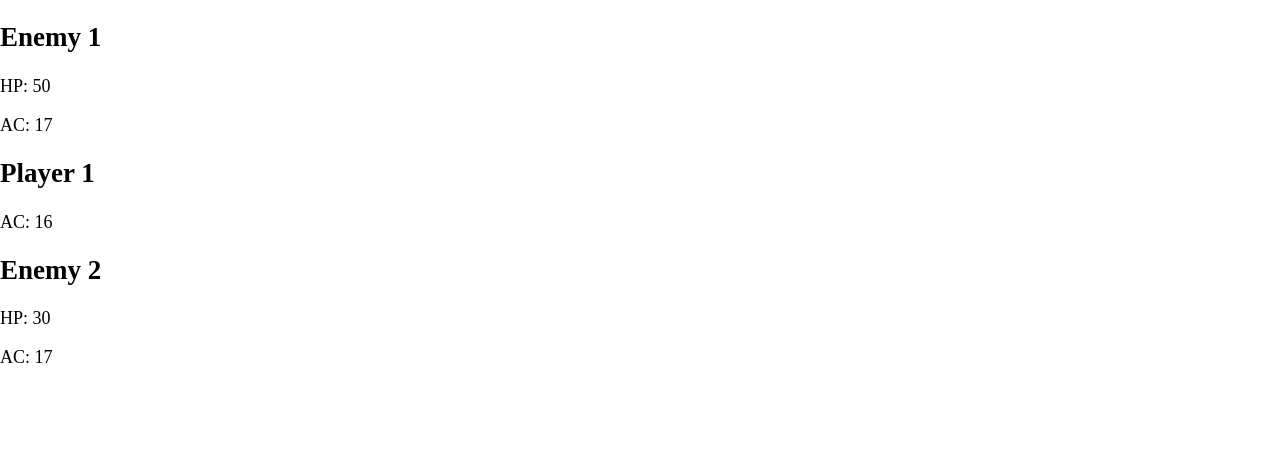
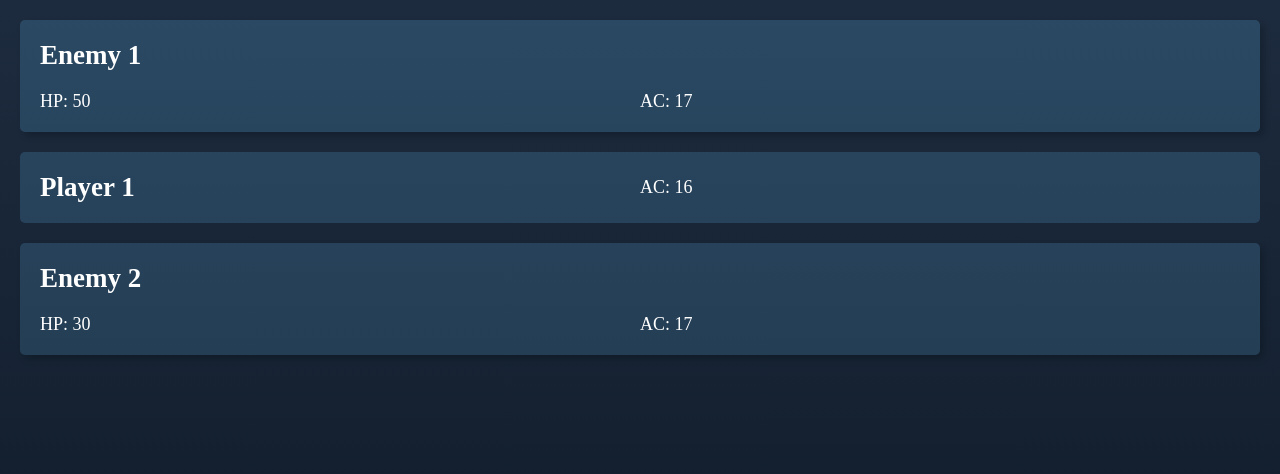
Before and after one commit to ninasander/capstone-project, a React (Create React App) app: page / in a window 1280 px wide. Shown: the top 474 px of the page. Built offline with nearby package versions, Linux system fonts and the light colour scheme.

Commit message:
Add styles to EncounterPage components

```diff
--- a/src/EncounterPage/EnemyEntry.js
+++ b/src/EncounterPage/EnemyEntry.js
@@ -1,11 +1,37 @@
 import React from 'react'
+import styled from 'styled-components/macro'
 
 export default function EnemyEntry({ enemy, ac, maxHP }) {
   return (
-    <div>
+    <EnemyEntryStyled>
       <h2>{enemy}</h2>
       <p>HP: {maxHP}</p>
       <p>AC: {ac}</p>
-    </div>
+    </EnemyEntryStyled>
   )
 }
+
+const EnemyEntryStyled = styled.div`
+  margin: 20px;
+  padding: 20px;
+  display: grid;
+  grid-template-columns: 1fr 1fr;
+  background: hsla(208, 40%, 28%, 1);
+  background: linear-gradient(
+      180deg,
+      hsla(208, 40%, 28%, 1) 0%,
+      hsla(208, 40%, 23%, 1) 51%,
+      hsla(207, 38%, 18%, 1) 100%
+    )
+    fixed no-repeat;
+  color: white;
+  border-radius: 5px;
+  box-shadow: 4px 4px 6px rgba(8, 15, 21, 0.3);
+  h2 {
+    grid-column: span 2;
+    margin: 0;
+  }
+  p {
+    margin: 20px 0 0;
+  }
+`
--- a/src/EncounterPage/PlayerEntry.js
+++ b/src/EncounterPage/PlayerEntry.js
@@ -1,10 +1,32 @@
 import React from 'react'
+import styled from 'styled-components/macro'
 
 export default function PlayerEntry({ player, ac }) {
   return (
-    <div>
+    <PlayerEntryStyled>
       <h2>{player}</h2>
       <p>AC: {ac}</p>
-    </div>
+    </PlayerEntryStyled>
   )
 }
+
+const PlayerEntryStyled = styled.div`
+  margin: 20px;
+  padding: 20px;
+  display: grid;
+  grid-template-columns: 1fr 1fr;
+  background: linear-gradient(
+      180deg,
+      hsla(208, 40%, 28%, 1) 0%,
+      hsla(208, 40%, 23%, 1) 51%,
+      hsla(207, 38%, 18%, 1) 100%
+    )
+    fixed no-repeat;
+  color: white;
+  border-radius: 5px;
+  h2,
+  p {
+    align-self: center;
+    margin: 0;
+  }
+`
--- a/src/GlobalStyles.js
+++ b/src/GlobalStyles.js
@@ -8,4 +8,6 @@ export default createGlobalStyle`
 body {
     font-size: 112.5%;
     margin: 0;
+    background: linear-gradient(180deg, hsla(215, 36%, 18%, 1) 0%, hsla(214, 40%, 14%, 1) 51%, hsla(215, 62%, 9%, 1) 100%) fixed no-repeat;
+
 }`
```
